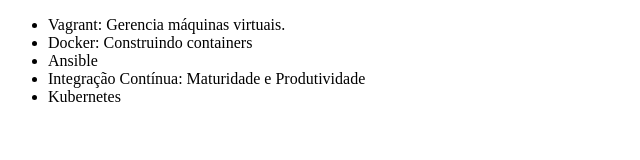
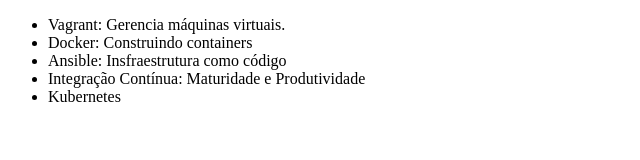
Before and after one commit to DavidRoni/alura-git, a plain HTML site: page index.html in a window 1280 px wide. Shown: the whole page, without its empty margins (0-640 px from the left). Drawn offline with Linux system fonts and the light colour scheme.

Commit message:
Mudando nome do curso de Ansible

```diff
--- a/index.html
+++ b/index.html
@@ -8,7 +8,7 @@
     <ul>
         <li>Vagrant: Gerencia máquinas virtuais.</li>
         <li>Docker: Construindo containers</li>
-        <li>Ansible</li>
+        <li>Ansible: Insfraestrutura como código</li>
         <li>Integração Contínua: Maturidade e Produtividade</li>
         <li>Kubernetes</li>
     </ul>
```
